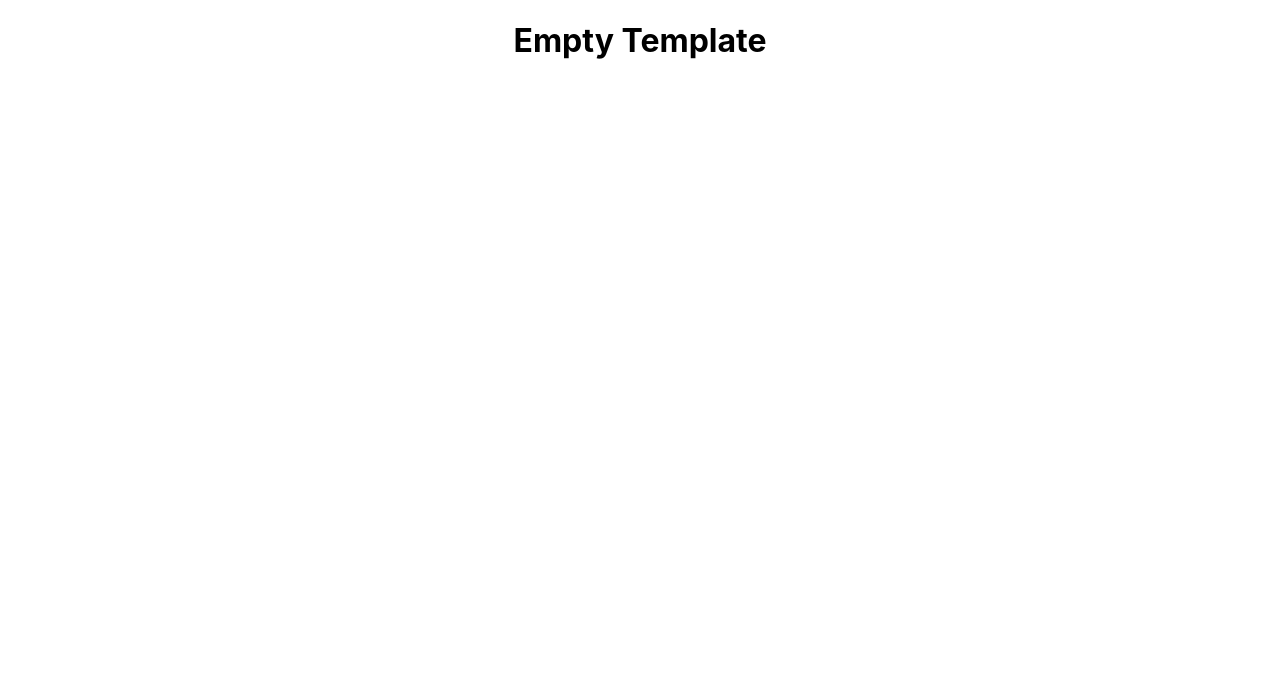
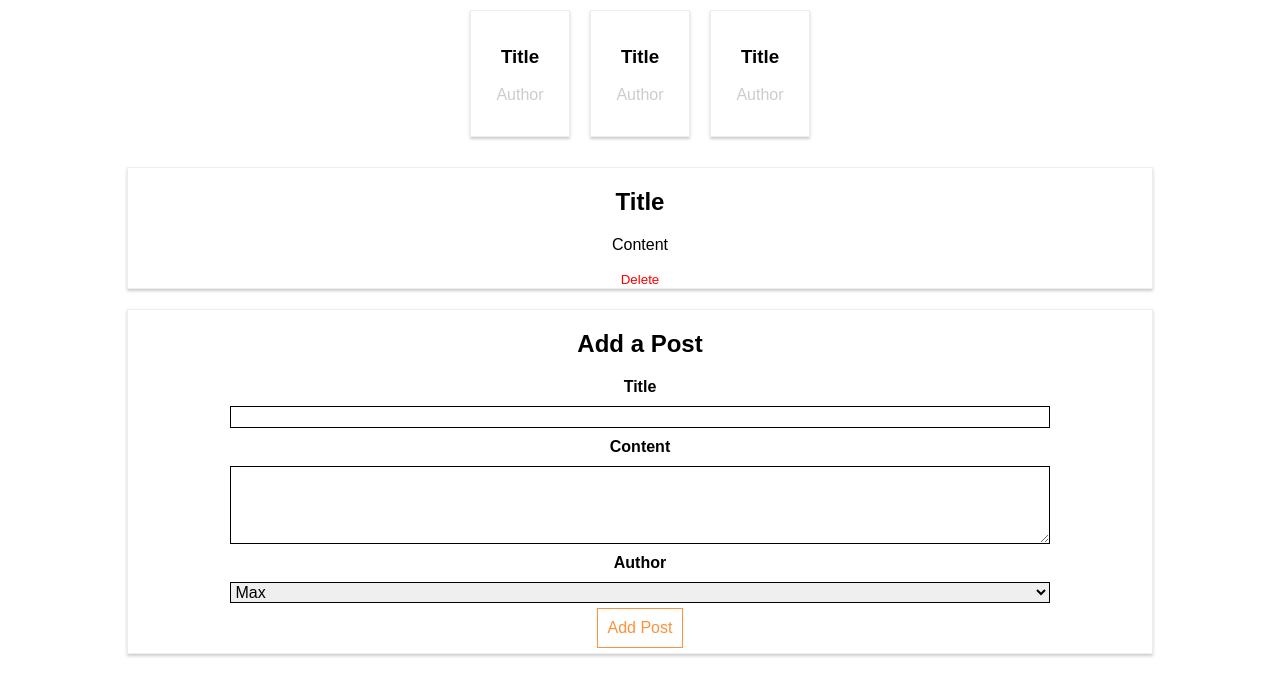
Before and after one commit to pfsuarez/udemy-react-complete-guide, a React (Create React App) app: page / in a window 1280 px wide. Shown: the top 696 px of the page. Built offline with nearby package versions, Linux system fonts and the light colour scheme.

Commit message:
Starting setup project

```diff
--- a/src/App.js
+++ b/src/App.js
@@ -1,11 +1,15 @@
-import './App.css';
+import React, { Component } from 'react';
 
-function App() {
-  return (
-    <div className="App">
-      <h1>Empty Template</h1>
-    </div>
-  );
+import Blog from './containers/Blog/Blog';
+
+class App extends Component {
+  render() {
+    return (
+      <div className="App">
+        <Blog />
+      </div>
+    );
+  }
 }
 
 export default App;
--- /dev/null
+++ b/src/components/FullPost/FullPost.css
@@ -0,0 +1,38 @@
+.FullPost {
+    width: 80%;
+    margin: 20px auto;
+    border: 1px solid #eee;
+    box-shadow: 0 2px 3px #ccc;
+    text-align: center;
+}
+
+.Edit {
+
+}
+
+.Edit label {
+    display: block;
+    color: grey;
+}
+
+.Edit button {
+    border: none;
+    background-color: transparent;
+    cursor: pointer;
+    outline: none;
+    color: #fa923f;
+}
+
+.Edit button:hover,
+.Edit button:active {
+    color: #521751;
+}
+
+.Edit button.Delete {
+    color: red;
+}
+
+.Edit button.Delete:hover,
+.Edit button.Delete:active {
+    color: darkred;
+}
--- /dev/null
+++ b/src/components/FullPost/FullPost.js
@@ -0,0 +1,22 @@
+import React, { Component } from 'react';
+
+import './FullPost.css';
+
+class FullPost extends Component {
+    render () {
+        let post = <p>Please select a Post!</p>;
+        post = (
+            <div className="FullPost">
+                <h1>Title</h1>
+                <p>Content</p>
+                <div className="Edit">
+                    <button className="Delete">Delete</button>
+                </div>
+            </div>
+
+        );
+        return post;
+    }
+}
+
+export default FullPost;
--- /dev/null
+++ b/src/components/NewPost/NewPost.css
@@ -0,0 +1,42 @@
+.NewPost {
+    width: 80%;
+    margin: 20px auto;
+    border: 1px solid #eee;
+    box-shadow: 0 2px 3px #ccc;
+    text-align: center;
+}
+
+.NewPost label {
+    display: block;
+    margin: 10px auto;
+    text-align: center;
+    font-weight: bold;
+}
+
+.NewPost input,
+.NewPost textarea,
+.NewPost select {
+    display: block;
+    width: 80%;
+    box-sizing: border-box;
+    border: 1px solid black;
+    outline: none;
+    font: inherit;
+    margin: auto;
+}
+
+.NewPost button {
+    margin: 5px 0;
+    padding: 10px;
+    font: inherit;
+    border: 1px solid #fa923f;
+    background-color: transparent;
+    color: #fa923f;
+    cursor: pointer;
+}
+
+.NewPost button:hover,
+.NewPost button:active {
+    color: white;
+    background-color: #fa923f;
+}
--- /dev/null
+++ b/src/components/NewPost/NewPost.js
@@ -0,0 +1,31 @@
+import React, { Component } from 'react';
+
+import './NewPost.css';
+
+class NewPost extends Component {
+    state = {
+        title: '',
+        content: '',
+        author: 'Max'
+    }
+
+    render () {
+        return (
+            <div className="NewPost">
+                <h1>Add a Post</h1>
+                <label>Title</label>
+                <input type="text" value={this.state.title} onChange={(event) => this.setState({title: event.target.value})} />
+                <label>Content</label>
+                <textarea rows="4" value={this.state.content} onChange={(event) => this.setState({content: event.target.value})} />
+                <label>Author</label>
+                <select value={this.state.author} onChange={(event) => this.setState({author: event.target.value})}>
+                    <option value="Max">Max</option>
+                    <option value="Manu">Manu</option>
+                </select>
+                <button>Add Post</button>
+            </div>
+        );
+    }
+}
+
+export default NewPost;
--- /dev/null
+++ b/src/components/Post/Post.css
@@ -0,0 +1,20 @@
+.Post {
+    width: 100px;
+    padding: 16px;
+    text-align: center;
+    border: 1px solid #eee;
+    box-shadow: 0 2px 3px #ccc;
+    margin: 10px;
+    box-sizing: border-box;
+    cursor: pointer;
+}
+
+.Post:hover,
+.Post:active {
+    background-color: #C0DDF5;
+}
+
+.Author {
+    margin: 16px 0;
+    color: #ccc;
+}
--- /dev/null
+++ b/src/components/Post/Post.js
@@ -0,0 +1,14 @@
+import React from 'react';
+
+import './Post.css';
+
+const post = (props) => (
+    <article className="Post">
+        <h1>Title</h1>
+        <div className="Info">
+            <div className="Author">Author</div>
+        </div>
+    </article>
+);
+
+export default post;
--- /dev/null
+++ b/src/containers/Blog/Blog.css
@@ -0,0 +1,7 @@
+.Posts {
+    display: flex;
+    flex-flow: row wrap;
+    justify-content: center;
+    width: 80%;
+    margin: auto;
+}
--- /dev/null
+++ b/src/containers/Blog/Blog.js
@@ -0,0 +1,28 @@
+import React, { Component } from 'react';
+
+import Post from '../../components/Post/Post';
+import FullPost from '../../components/FullPost/FullPost';
+import NewPost from '../../components/NewPost/NewPost';
+import './Blog.css';
+
+class Blog extends Component {
+    render () {
+        return (
+            <div>
+                <section className="Posts">
+                    <Post />
+                    <Post />
+                    <Post />
+                </section>
+                <section>
+                    <FullPost />
+                </section>
+                <section>
+                    <NewPost />
+                </section>
+            </div>
+        );
+    }
+}
+
+export default Blog;
--- a/src/index.css
+++ b/src/index.css
@@ -1,13 +1,5 @@
 body {
   margin: 0;
-  font-family: -apple-system, BlinkMacSystemFont, 'Segoe UI', 'Roboto', 'Oxygen',
-    'Ubuntu', 'Cantarell', 'Fira Sans', 'Droid Sans', 'Helvetica Neue',
-    sans-serif;
-  -webkit-font-smoothing: antialiased;
-  -moz-osx-font-smoothing: grayscale;
+  padding: 0;
+  font-family: sans-serif;
 }
-
-code {
-  font-family: source-code-pro, Menlo, Monaco, Consolas, 'Courier New',
-    monospace;
-}
```
